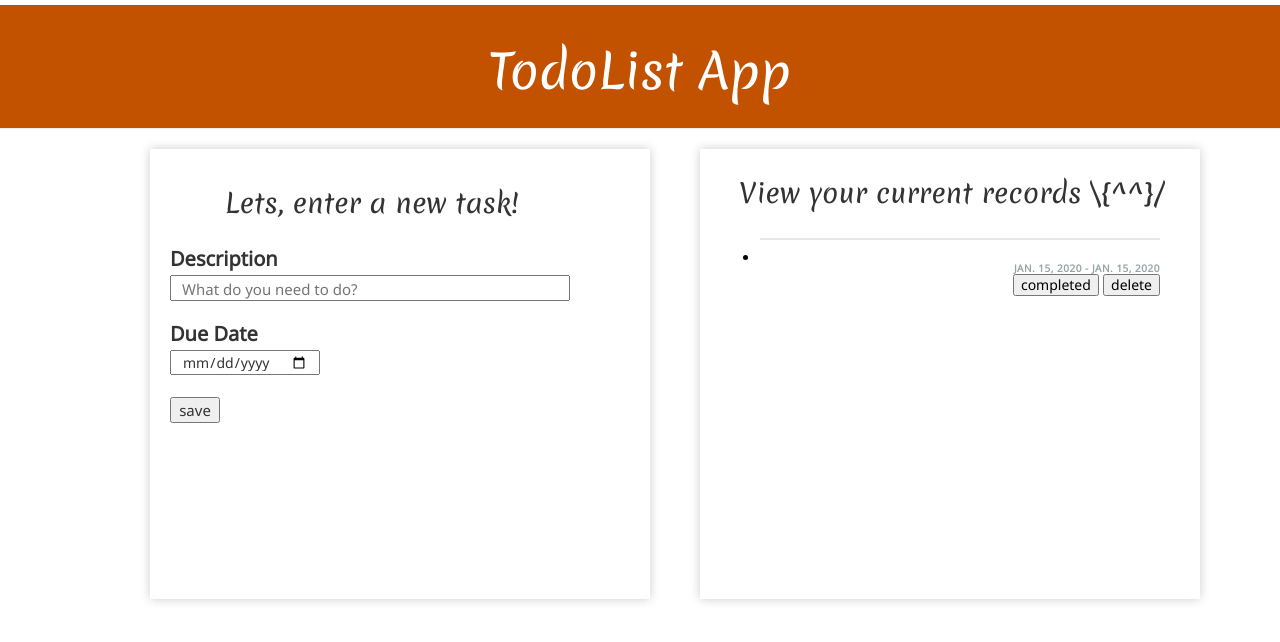
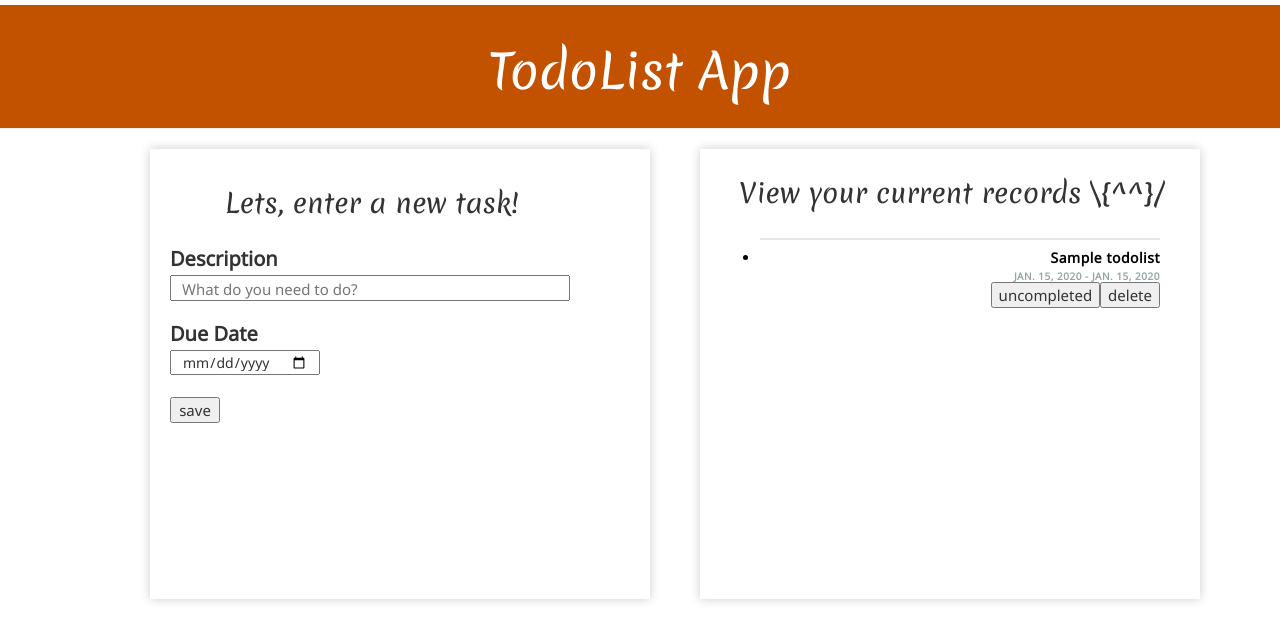
Before and after one commit to birnuruzunn/todolist-app, a Django app: page / in a window 1280 px wide. Shown: the top 642 px of the page. Run offline with Django 3.2, Linux system fonts and the light colour scheme; tables that the repository leaves empty hold one stand-in row (values such as "Sample post"); some libraries are stand-ins or nearby versions.

Commit message:
maked some additions

```diff
--- a/todolist/models.py
+++ b/todolist/models.py
@@ -8,9 +8,11 @@ class TodoList(models.Model):
     created_date = models.DateField(default=timezone.now().strftime("%Y-%m-%d"))
     due_date = models.DateField(default=timezone.now().strftime("%Y-%m-%d"))
 
+    completed = models.BooleanField(default=False)
+
     class meta:
     	ordering = ["-created_date"]
         #return self.created_date #ordering by the created field
 
     def __str__(self):
-        return self.title #name to be shown when called
+        return self.title + ' | ' + str(self.completed)
--- a/todolist/static/css/todolist.css
+++ b/todolist/static/css/todolist.css
@@ -66,6 +66,28 @@ input::-webkit-input-placeholder {
     width:50px;
     font-size: 15px;
 }
+.uncompleted {
+    height:26px;
+    width:auto;
+    font-size: 15px;
+}
+
+.completed {
+    height:26px;
+    width:auto;
+    font-size: 15px;
+}
+
+.complete-true {
+    text-decoration:  line-through;
+    color: #bebebe;
+}
+
+.taskDelete{
+    height:26px;
+    width:auto;
+    font-size: 15px;
+}
 
 .calendar {
     margin-right: 10px;
@@ -73,11 +95,13 @@ input::-webkit-input-placeholder {
 }
 .taskItem {
     border-top: 2px solid #e5e5e5;
-    padding: 10px 0;
+    padding-top: 10px;
     color: #000000;
     font-size: 14px;
     letter-spacing: 0.5px;
     width: 400px;
+    height: auto;
+
 }
 .taskList .taskItem:nth-child(even) {
     background: #fcfcfc;
@@ -88,10 +112,7 @@ input::-webkit-input-placeholder {
     font-weight: bold;
     text-transform: uppercase;
 }
-.complete-true {
-    text-decoration:  line-through;
-    color: #bebebe;
-}
+
 
 h1 {
     font-family: 'Merienda', cursive;
--- a/todolist/templates/todolist/to_do_list.html
+++ b/todolist/templates/todolist/to_do_list.html
@@ -13,30 +13,36 @@
             <h1>TodoList App</h1>
         </div>
 
-		<table><tr><td><div align="Left">
+		<table>
+			<tr>
+				<td>
+					<div align="Left">
 				        <div class="content1-container">
 				        	<div class="row">
 				        		<h2>Lets, enter a new task!</h2>
 				        		<div class="col-md-8">
-					    <div class="todo"><h3>
-
+								    <div class="todo">
 								        <form action="addTodo/" method="post">{% csrf_token %}
-				    		<label for="description">Description</label><br/>
+								    		<h3><label for="description">Description</label><br/>
 								    		<div>
 								    			<input type="text" id="description" name="title" placeholder="What do you need to do?" name="description" required>
-				    		</div><br/><div>
+								    		</div><br/>
+								    		<div>
 								    			<label for="dueDate">Due Date</label><br/>
-				    			<input type="date" id="dueDate" class="taskDate" name="date"></div>
+								    			<input type="date" id="dueDate" class="taskDate" name="date">
+								    		</div>
 								    		<div><br/>
 								    			<button type="submit" class="button">save</button></h3>
 								    		</div>
-				    		<form>
-
+							    		</form>
 								    </div>
 				        		</div>
 				        	</div>
 				        </div>
-	    </div></td><td><div align="Right">
+	    			</div>
+				</td>
+				<td>
+					<div align="Right">
 						<div class="content2-container">
 							<div class="row">
 				        		<h4>View your current records \{^^}/</h4>
@@ -45,25 +51,49 @@
 									    <ul class="taskList">
 							            {% for todo in todos %} <!-- django template lang - for loop -->
 							                <li class="taskItem">
-				                    <label for="{{ todo.id }}"></label><br/>
+							                    <label for="{{ todo.id }}"><span id='1'>{{ todo.title }}</span></label><br/>
 							                    <strong class="taskDate"><i class="calendar"></i> {{ todo.created_date}} - {{ todo.due_date }}</strong><br/>
-				                    <div>
-
-					                    <button class="taskCompleted" name="taskAdd" type="submit"><i></i>completed</button>
-
+							                 	{% if todo.completed %}
+							                    	<table>
+							                    		<tr>
+							                    			<td>
+								                       			<form action="uncompleteTodo/{{ todo.id }}/" method="post">{% csrf_token %}
+								                    				<button class="uncompleted" type="submit">uncompleted</button>
+								                    			</form>
+								                    		</td>
+								                    		<td>
 									                    		<form action="deleteTodo/{{ todo.id }}/" method="post">{% csrf_token %}
-                    						<button class="taskDelete" name="taskDelete" type="submit"></i>delete</button>
+				                    								<button class="taskDelete"type="submit">delete</button>
 				                    							</form>
-                					</div>
+			                    							</td>
+			                    						</tr>
+			                    					</table>
+			                    				{% else %}
+			                    					<table>
+			                    						<tr>
+			                    							<td>
+										                    	<form action="completeTodo/{{ todo.id }}/" method="post">{% csrf_token %}
+										                    		<button class="completed" type="submit">completed</button>
+										                    	</form>
+								                   			</td>
+									                   		<td>
+									                    	    <form action="deleteTodo/{{ todo.id }}/" method="post">{% csrf_token %}
+					                    							<button class="taskDelete" type="submit">delete</button>
+					                    						</form>
+			                    							</td>
+			                    						</tr>
+			                    					</table>
+			                    				{% endif %}
 							                </li>
 							            {% endfor %}
 							            </ul><!-- taskList -->
-
-					    </div>
-	        		<div>
 								    </div>
 				        		</div>
-		</div></td></tr></table>
-
+				        	</div>
+						</div>
+					</div>
+				</td>
+			</tr>
+		</table>
     </body>
 </html>
--- a/todolist/urls.py
+++ b/todolist/urls.py
@@ -5,4 +5,6 @@ urlpatterns = [
     path('', views.to_do_list, name='to_do_list'),
     path('addTodo/', views.addTodo, name='addTodo'),
     path('deleteTodo/<int:todo_id>/', views.deleteTodo, name='deleteTodo'),
+    path('completeTodo/<int:todo_id>/', views.completeTodo, name='completeTodo'),
+    path('uncompleteTodo/<int:todo_id>/', views.uncompleteTodo, name='uncompleteTodo'),
 ]
--- a/todolist/views.py
+++ b/todolist/views.py
@@ -3,28 +3,7 @@ from django.http import HttpResponseRedirect
 from .models import TodoList
 
 def to_do_list(request):
-
 	todos = TodoList.objects.order_by('id') #quering all todos with the object manager
-	"""
-	if request.method == "POST": #checking if the request method is a POST
-		if "save" in request.POST: #checking if there is a request to add a todo
-			title = request.POST["description"] #title
-			date = str(request.POST["date"]) #date
-
-			content = title + " -- " + date + " "
-			new_list = TodoList(title=title, due_date=date)
-			new_list.save() #saving the todo
-			return redirect("/") #reloading the page
-
-		if "taskCompleted" in request.POST:
-			completed =TodoList.objects.get('id')
-			completed.complete = True
-			completed.save()
-
-		if "taskDelete" in request.POST: #checking if there is a request to delete a todo
-			delete_list = TodoList.objects.get('id') #getting todo id
-			delete_list.delete() #deleting todo
-	"""
 	return render(request, 'todolist/to_do_list.html', {"todos": todos})
 
 def addTodo(request):
@@ -35,6 +14,19 @@ def addTodo(request):
 	new_list = TodoList(title=title,  content=content, due_date=date)
 	new_list.save() #saving the todo
 	return HttpResponseRedirect('/')
+
+def completeTodo(request,todo_id):
+	complete_list = TodoList.objects.get(id=todo_id) #getting todo id
+	complete_list.completed = True
+	complete_list.save()
+	return HttpResponseRedirect('/')
+
+def uncompleteTodo(request,todo_id):
+	complete_list = TodoList.objects.get(id=todo_id) #getting todo id
+	complete_list.completed = False
+	complete_list.save()
+	return HttpResponseRedirect('/')
+
 def deleteTodo(request, todo_id):
 	delete_list = TodoList.objects.get(id=todo_id) #getting todo id
 	delete_list.delete() #deleting todo
```
Also changed, not shown: todolist/migrations/0002_auto_20190408_0815.py (added). Lines whose indentation alone changed are shown as unchanged.
